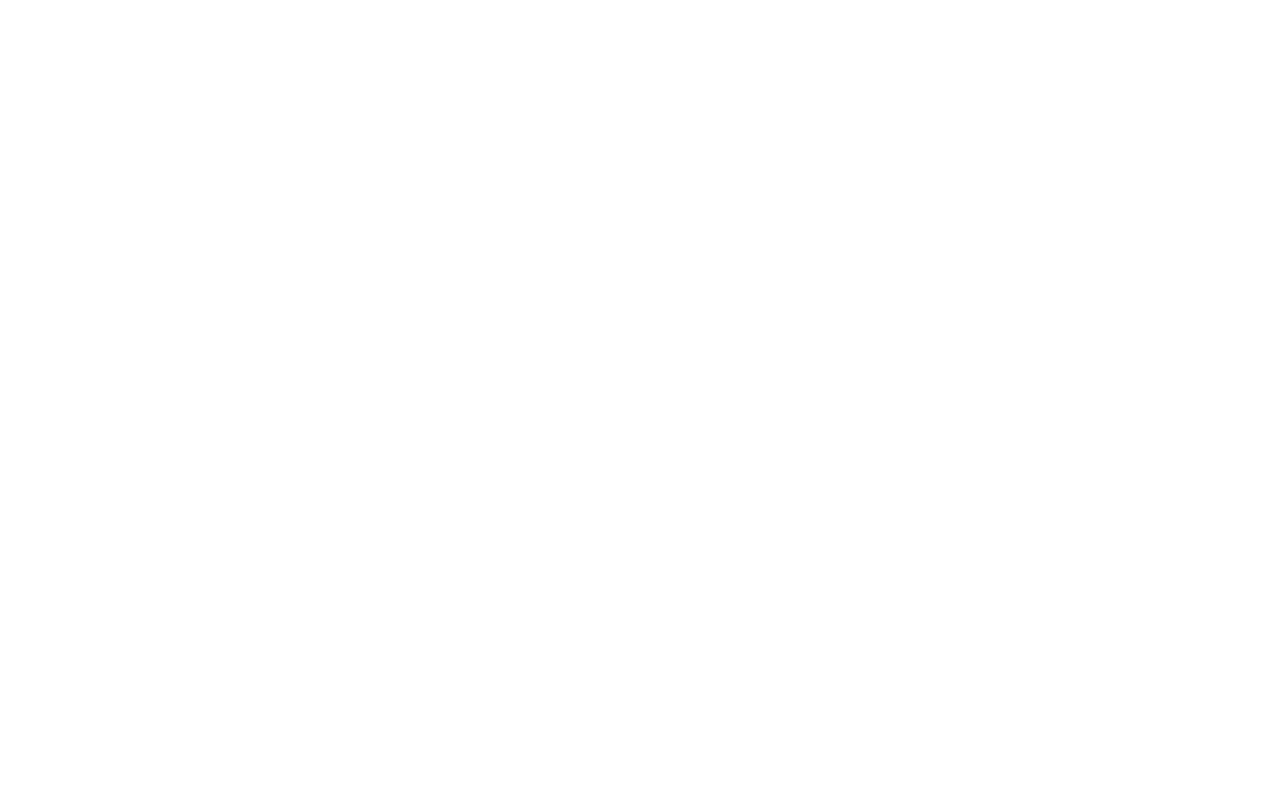
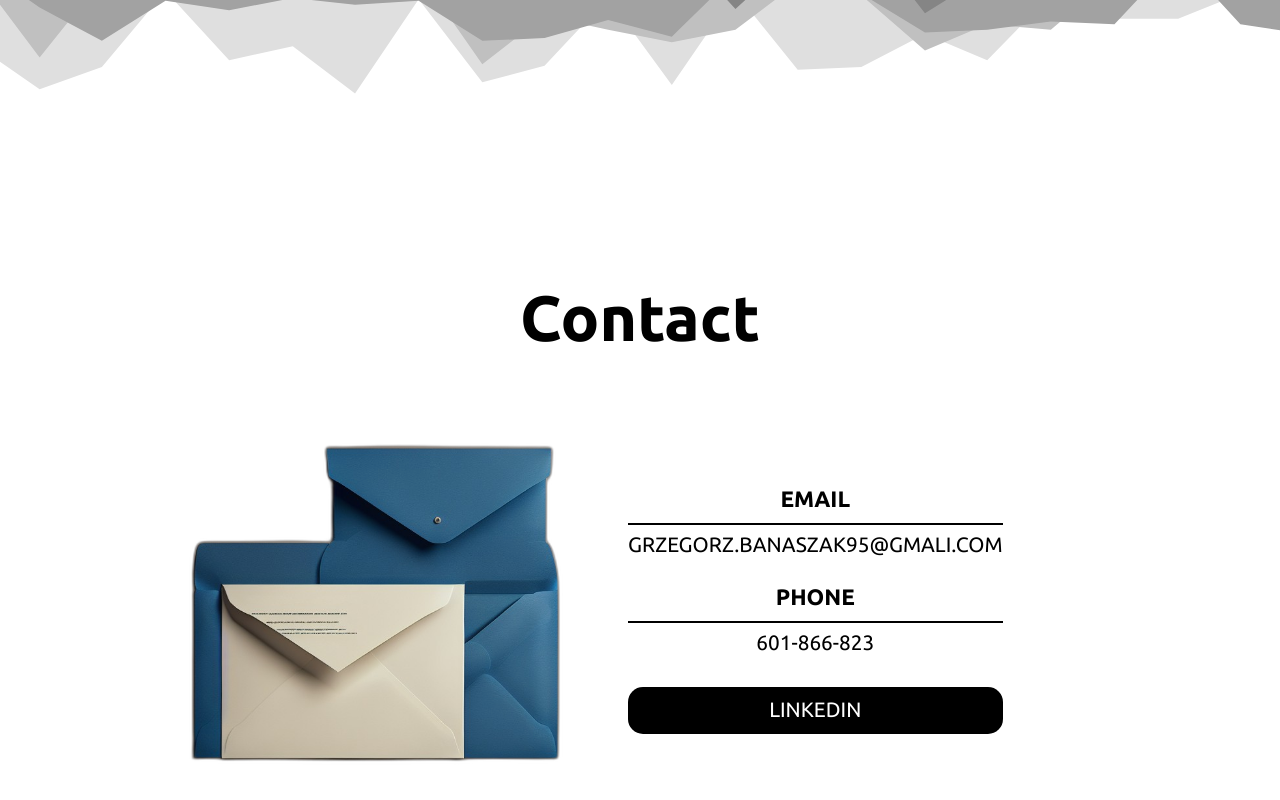
Before and after one commit to GrzegorzBanaszak/my-portfolio, a Next.js app: page / in a window 1280 px wide. Shown: the part 3275-4075 px from the top of the page. Before the commit the page ends 3107 px from the top, so only its background shows below. Built offline with nearby package versions, Linux system fonts and the light colour scheme.

Commit message:
Contact section

```diff
--- /dev/null
+++ b/components/Contact.tsx
@@ -0,0 +1,41 @@
+import Image from "next/image";
+import React from "react";
+import styles from "../styles/Contact.module.css";
+
+const Contact = () => {
+  return (
+    <section className={styles.section}>
+      <div className={styles.curve}></div>
+      <article className={styles.container}>
+        <h3 className={styles.title}>Contact</h3>
+        <div className={styles.content}>
+          <Image
+            alt="Contact image"
+            src="/letter.png"
+            width={500}
+            height={500}
+          />
+          <div className={styles.list}>
+            <div>
+              <h5 className={styles.header}>Email</h5>
+              <p>grzegorz.banaszak95@gmali.com</p>
+            </div>
+            <div>
+              <h5 className={styles.header}>Phone</h5>
+              <p>601-866-823</p>
+            </div>
+            <a
+              className={styles.link}
+              href="https://www.linkedin.com/in/grzegorz-banaszak/"
+              target="_blank"
+            >
+              Linkedin
+            </a>
+          </div>
+        </div>
+      </article>
+    </section>
+  );
+};
+
+export default Contact;
--- a/pages/index.tsx
+++ b/pages/index.tsx
@@ -6,6 +6,7 @@ import Skills from "@/components/Skills";
 import Projects from "@/components/Projects";
 import { Project, projectsList } from "@/data/projecsData";
 import { GetStaticProps, NextPage } from "next";
+import Contact from "@/components/Contact";
 
 const inter = Inter({ subsets: ["latin"] });
 
@@ -32,6 +33,7 @@ const Home: NextPage<HomeProps> = ({ projects }) => {
       <Hero />
       <Skills />
       <Projects projects={projects} />
+      <Contact />
     </>
   );
 };
--- /dev/null
+++ b/styles/Contact.module.css
@@ -0,0 +1,59 @@
+.section {
+  background-color: white;
+  padding: 3rem 0;
+  position: relative;
+}
+.curve {
+  aspect-ratio: 960/560;
+  position: absolute;
+  top: 0;
+  width: 100%;
+  background-position: no-repeat;
+  background-position: center;
+  background-size: cover;
+  background-image: url("/peaks.svg");
+}
+
+.container {
+  max-width: 1024px;
+  margin: 0 auto;
+  margin-top: 400px;
+}
+
+.title {
+  text-align: center;
+  font-size: 4rem;
+}
+
+.content {
+  display: flex;
+}
+.list {
+  display: flex;
+  flex-direction: column;
+  justify-content: center;
+  list-style-type: none;
+  text-transform: uppercase;
+  gap: 1rem;
+  text-align: center;
+  font-size: 1.3rem;
+}
+
+.link {
+  text-decoration: none;
+  background-color: black;
+  color: white;
+  padding: 0.7rem;
+  border-radius: 15px;
+  margin-top: 1rem;
+  cursor: pointer;
+  position: relative;
+  z-index: 2;
+}
+.header {
+  font-weight: 700;
+  font-size: 1.4rem;
+  margin-bottom: 0.5rem;
+  border-bottom: 2px solid black;
+  padding: 0.7rem;
+}
```
Also changed, not shown: public/letter.png (added), public/peaks.svg (added).
